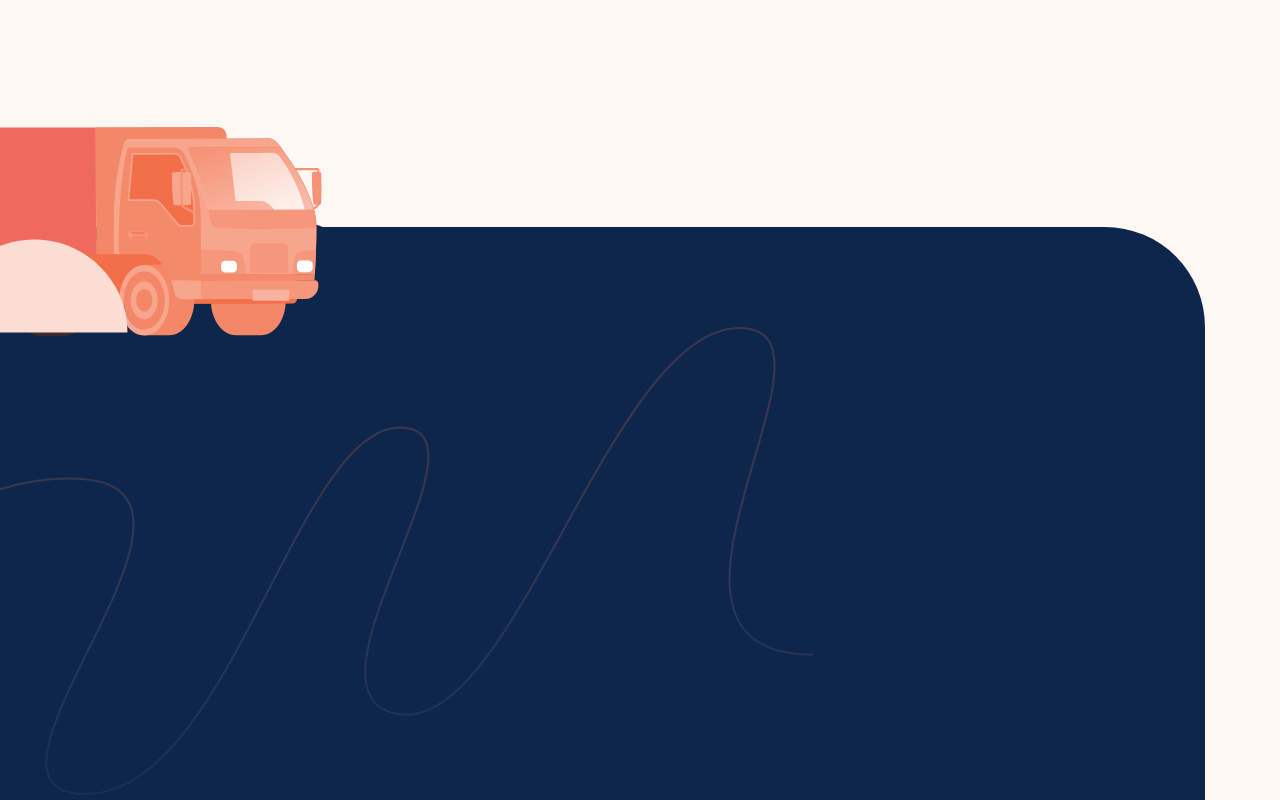
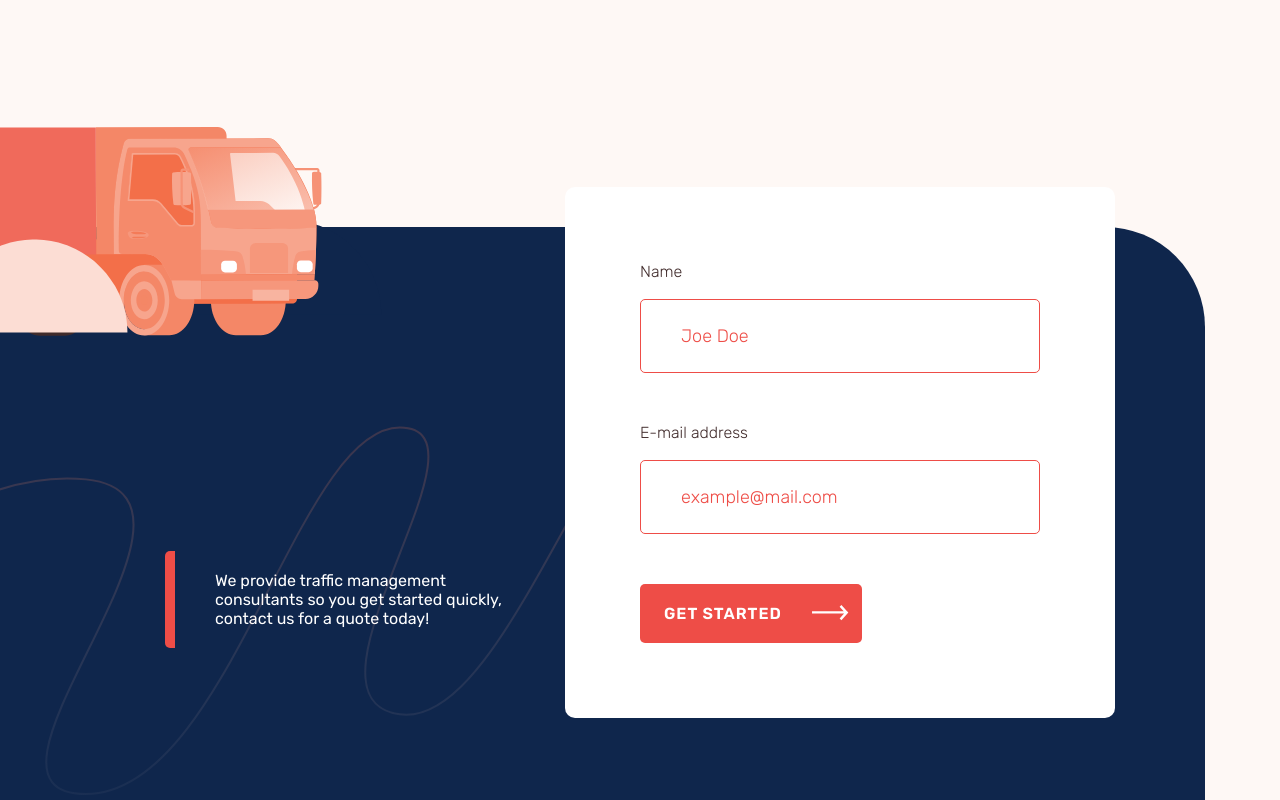
Before and after one commit to pklepa/traffico-landing, a React (Create React App) app: page / in a window 1280 px wide. Shown: the part 3640-4440 px from the top of the page. Built offline with nearby package versions, Linux system fonts and the light colour scheme.

Commit message:
Add form to contact page

```diff
--- a/src/components/ContactSection.js
+++ b/src/components/ContactSection.js
@@ -3,10 +3,26 @@ import styled from "styled-components";
 
 import SmallerTruckImg from "../assets/images/smaller-truck.svg";
 import DetailLineImg from "../assets/images/detail-line.svg";
+import { Button } from "./Button";
 
 function ContactSection() {
   return (
     <Container>
+      <MainContent>
+        <Note>
+          We provide traffic management consultants so you get started quickly,
+          contact us for a quote today!
+        </Note>
+        <Form>
+          <Label htmlFor="name">Name</Label>
+          <Input type="text" name="name" placeholder="Joe Doe" />
+
+          <Label htmlFor="email">E-mail address</Label>
+          <Input type="email" name="email" placeholder="example@mail.com" />
+          <Button callToAction>Get Started</Button>
+        </Form>
+      </MainContent>
+
       <Background />
       <SmallerTruck src={SmallerTruckImg} />
       <DetailLine src={DetailLineImg} />
@@ -22,6 +38,69 @@ const Container = styled.section`
   position: relative;
 `;
 
+const MainContent = styled.div`
+  display: grid;
+  grid-template-columns: 400px 550px;
+  width: 100%;
+  padding-top: 60px;
+  align-items: flex-end;
+  justify-content: center;
+`;
+
+const Note = styled.div`
+  display: flex;
+  padding: 20px 40px;
+  border-left: 10px solid ${(props) => props.theme.colors.red};
+  border-radius: 5px;
+  color: white;
+  width: 100%;
+  margin-bottom: 70px;
+`;
+
+const Form = styled.form`
+  display: flex;
+  flex-direction: column;
+  width: 100%;
+  background-color: white;
+  border-radius: 10px;
+  padding: 75px;
+
+  z-index: 100;
+
+  & > button {
+    align-self: flex-start;
+  }
+`;
+
+const Input = styled.input`
+  padding: 25px 40px;
+  border: 1px solid ${(props) => props.theme.colors.red};
+  border-radius: 5px;
+  font-size: 18px;
+  transition: 0.3s;
+
+  margin-bottom: 50px;
+
+  &:focus,
+  :active {
+    border-width: 3px;
+    padding: 23px 38px;
+    box-shadow: rgba(238, 77, 71, 0.2) 0px 20px 40px 0px;
+    outline: none;
+  }
+
+  &::placeholder {
+    color: ${(props) => props.theme.colors.red};
+    font-weight: 300;
+  }
+`;
+
+const Label = styled.label`
+  font-size: 16px;
+  font-weight: 300;
+  margin-bottom: 18px;
+`;
+
 const Background = styled.div`
   position: absolute;
   top: 100px;
@@ -29,6 +108,8 @@ const Background = styled.div`
   width: 100vw;
   height: calc(100% - 100px);
   background-color: ${(props) => props.theme.colors.blue};
+
+  z-index: -1;
 
   @media ${(props) => props.theme.devices.desktop} {
     right: 0;
@@ -40,6 +121,8 @@ const SmallerTruck = styled.img`
   position: absolute;
   top: 0;
   left: -15px;
+
+  z-index: -1;
 
   @media ${(props) => props.theme.devices.desktop} {
     left: calc((1130px - 100vw) / 2);
```
